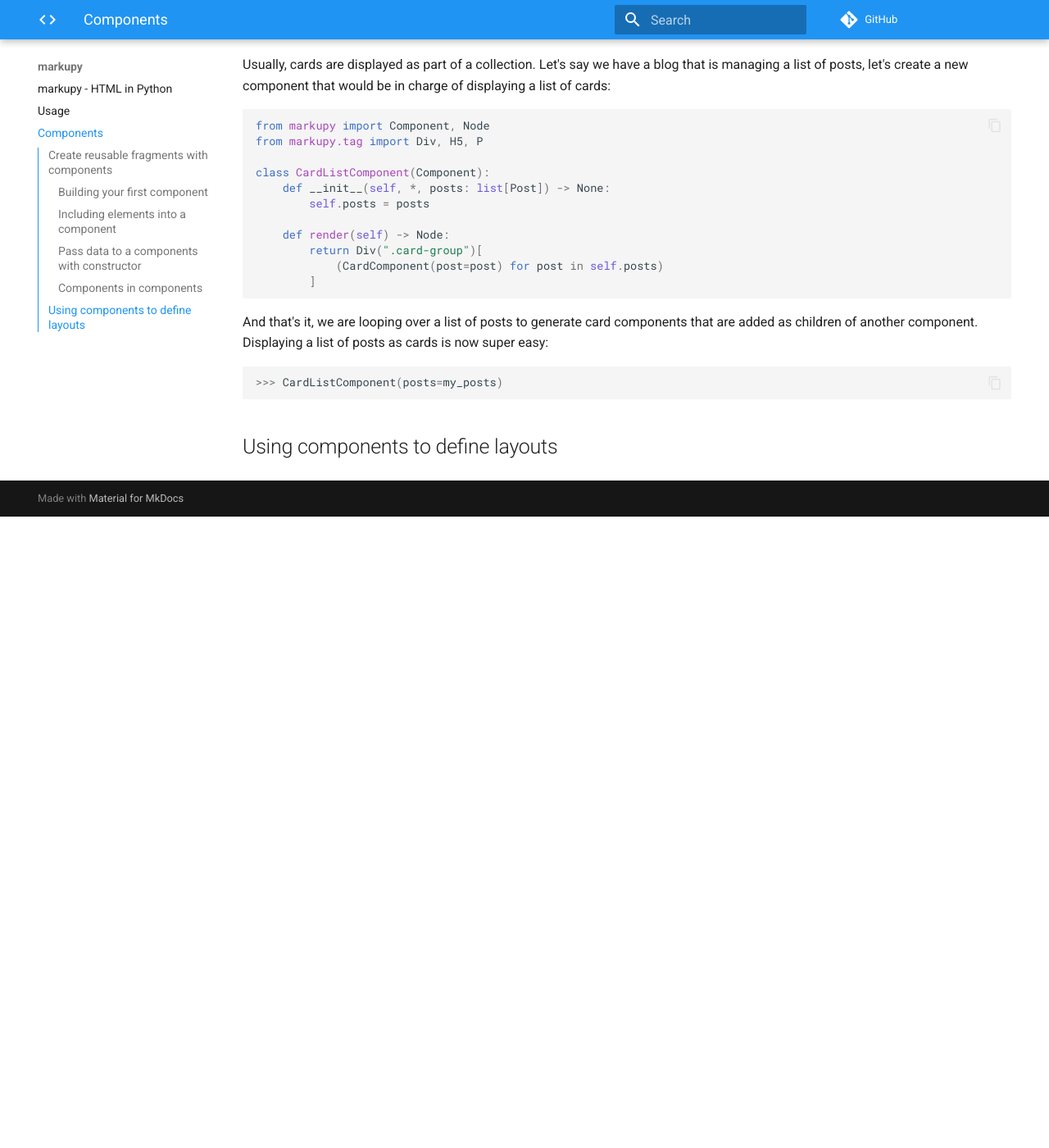
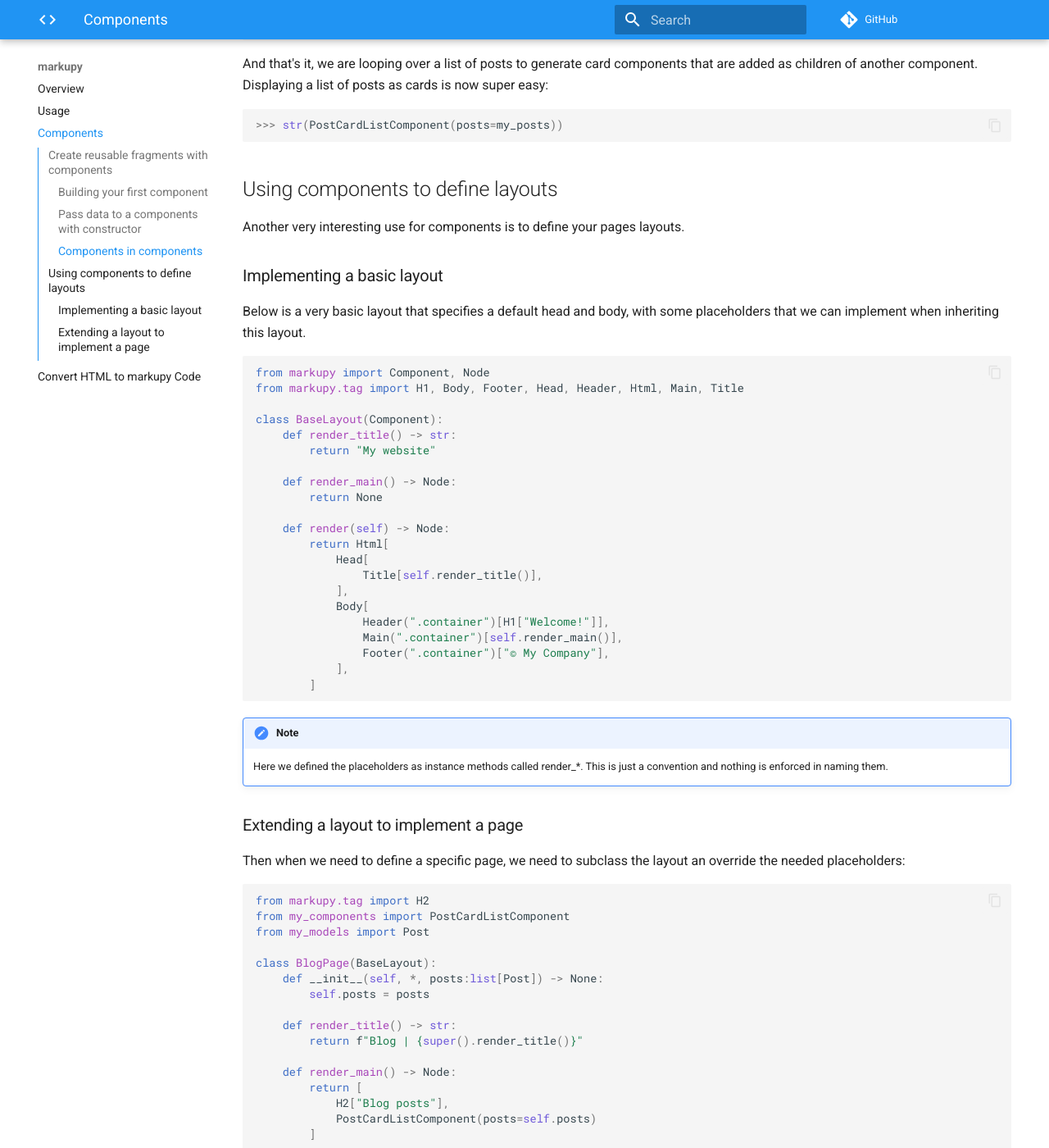
Before and after one commit to witiz/markupy, an MkDocs documentation site: the page built from docs/components.md, in a window 1280 px wide and 1400 px high, scrolled down 1888 px. Shown: the whole window at 82% size. Built offline with MkDocs 1.6.1 and Material for MkDocs 9.7.7, drawn with Linux system fonts in a browser that asks for light colours; comment, search, counter and statistics services are not loaded; before the commit the page ends 2518 px from its top, so only the background shows below that; some of the changed text lies outside the part shown.

Commit message:
Update documentation

````diff
--- a/docs/components.md
+++ b/docs/components.md
@@ -6,30 +6,9 @@ Although markupy intend to remain a generic library to allow you generate HTML,
 
 ### Building your first component
 
-Building a component is done by subclassing the built-in `Component` abstract class and implementing the most basic `render()` instance method that defines your component structure:
+Building a component is done by subclassing the built-in `Component` abstract class and implementing the one required `render()` instance method that defines your component structure.
 
-```python
-from markupy import Component, Node
-
-class MyComponent(Component):
-    def render(self) -> Node:
-        return "My first component"
-```
-
-And then to generate the actual HTML for this component, you just need to instantiate it and make it into a `str`:
-
-```python
->>> print(str(MyComponent()))
-My first component
-```
-
-This very basic component only renders text for now.
-
-### Including elements into a component
-
-Note that the component `render()` method can return any valid `Node`, meaning that any valid element child (including elements themselves) can be rendered as part of a component.
-
-Let's create a more useful component that renders a [Boostrap card](https://getbootstrap.com/docs/5.3/components/card/):
+Let's start by creating a component that renders a [Boostrap card](https://getbootstrap.com/docs/5.3/components/card/):
 
 ```python
 from markupy import Component, Node
@@ -49,6 +28,14 @@ class CardComponent(Component):
         ]
 ```
 
+And then to generate the actual HTML for this component, you just need to instantiate it and make it into a `str`:
+
+```python
+>>> str(CardComponent())
+```
+
+Note that the component `render()` method can return any valid `Node`, meaning that any valid element child (including strings or elements themselves) can be rendered as part of a component.
+
 See how this can save you from repeating a lot of code?
 But we're not there yet, because right now our card always has the same title and content.
 Time to keep improving our component.
@@ -60,8 +47,9 @@ Let's make our card data dynamic by adding a constructor to our component. Let's
 ```python
 from markupy import Component, Node
 from markupy.tag import Div, H5, P
+from my_models import Post
 
-class CardComponent(Component):
+class PostCardComponent(Component):
     def __init__(self, *, post: Post) -> None:
         self.post = post
 
@@ -78,12 +66,6 @@ class CardComponent(Component):
         ]
 ```
 
-We could then call our component like so:
-
-```python
->>> CardComponent(post=my_post)
-```
-
 ### Components in components
 
 Usually, cards are displayed as part of a collection. Let's say we have a blog that is managing a list of posts, let's create a new component that would be in charge of displaying a list of cards:
@@ -91,21 +73,90 @@ Usually, cards are displayed as part of a collection. Let's say we have a blog t
 ```python
 from markupy import Component, Node
 from markupy.tag import Div, H5, P
+from my_models import Post
 
-class CardListComponent(Component):
+class PostCardListComponent(Component):
     def __init__(self, *, posts: list[Post]) -> None:
         self.posts = posts
 
     def render(self) -> Node:
         return Div(".card-group")[
-            (CardComponent(post=post) for post in self.posts)
+            (PostCardComponent(post=post) for post in self.posts)
         ]
 ```
 
 And that's it, we are looping over a list of posts to generate card components that are added as children of another component. Displaying a list of posts as cards is now super easy:
 
 ```python
->>> CardListComponent(posts=my_posts)
+>>> str(PostCardListComponent(posts=my_posts))
 ```
 
 ## Using components to define layouts
+
+Another very interesting use for components is to define your pages layouts.
+
+### Implementing a basic layout
+
+Below is a very basic layout that specifies a default head and body, with some placeholders that we can implement when inheriting this layout.
+
+```python
+from markupy import Component, Node
+from markupy.tag import H1, Body, Footer, Head, Header, Html, Main, Title
+
+class BaseLayout(Component):
+    def render_title() -> str:
+        return "My website"
+
+    def render_main() -> Node:
+        return None
+
+    def render(self) -> Node:
+        return Html[
+            Head[
+                Title[self.render_title()],
+            ],
+            Body[
+                Header(".container")[H1["Welcome!"]],
+                Main(".container")[self.render_main()],
+                Footer(".container")["© My Company"],
+            ],
+        ]
+```
+
+!!! note
+
+    Here we defined the placeholders as instance methods called render_*. This is just a convention and nothing is enforced in naming them.
+
+
+### Extending a layout to implement a page
+
+Then when we need to define a specific page, we need to subclass the layout an override the needed placeholders:
+
+```python
+from markupy.tag import H2
+from my_components import PostCardListComponent
+from my_models import Post
+
+class BlogPage(BaseLayout):
+    def __init__(self, *, posts:list[Post]) -> None:
+        self.posts = posts
+
+    def render_title() -> str:
+        return f"Blog | {super().render_title()}"
+
+    def render_main() -> Node:
+        return [
+            H2["Blog posts"],
+            PostCardListComponent(posts=self.posts)
+        ]
+```
+
+!!! note
+
+    Notice in the `render_title` how we can only partially replace the content from the inherited layout (here we are preprending the default page title with the `Blog | ` value.)
+
+As usual, generating HTML for the page is just a matter of instanciating and converting to `str`:
+
+```python
+>>> str(BlogPage(posts=my_posts))
+```
--- a/mkdocs.yml
+++ b/mkdocs.yml
@@ -14,6 +14,7 @@ nav:
   - README.md
   - usage.md
   - components.md
+  - html2markupy.md
 extra:
   analytics:
     provider: google
````
Also changed, not shown: docs/README.md (+5 -3 lines), docs/html2markupy.md (added, +146 -0 lines), 1 other file.
